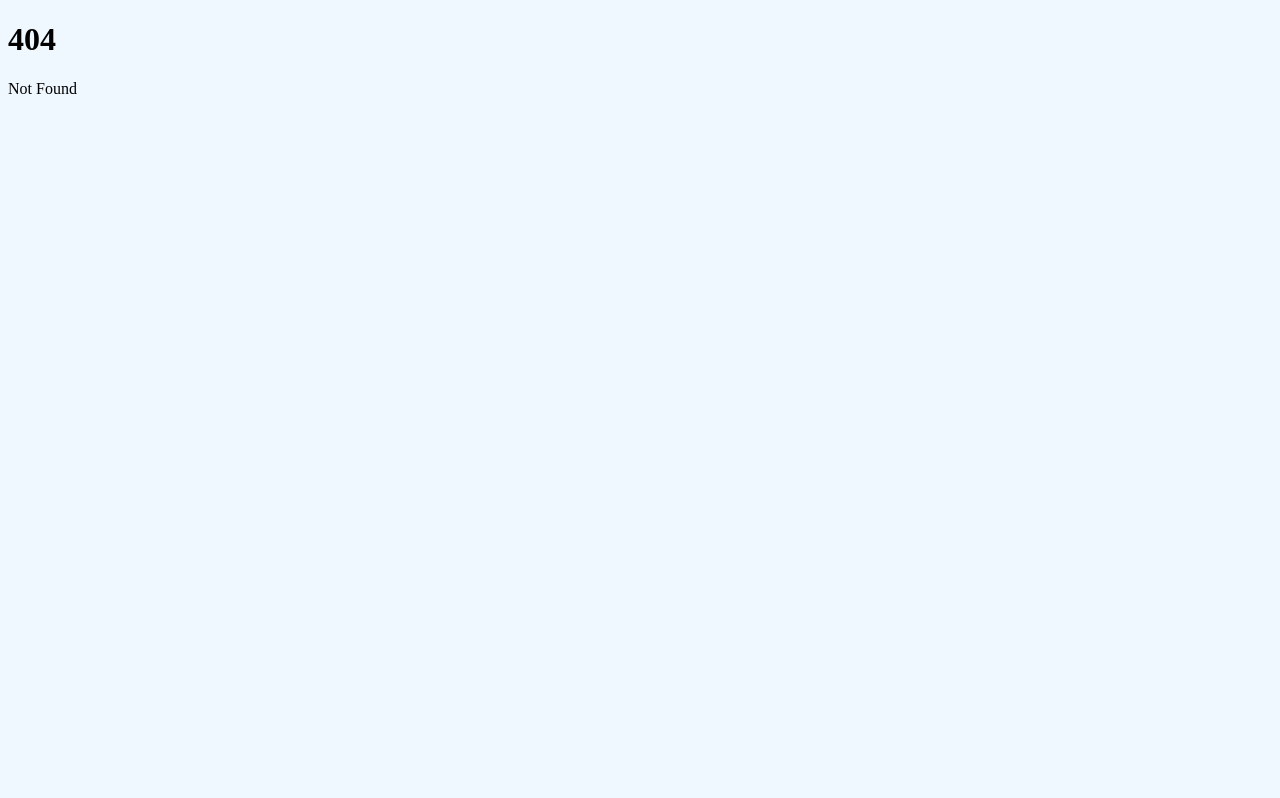
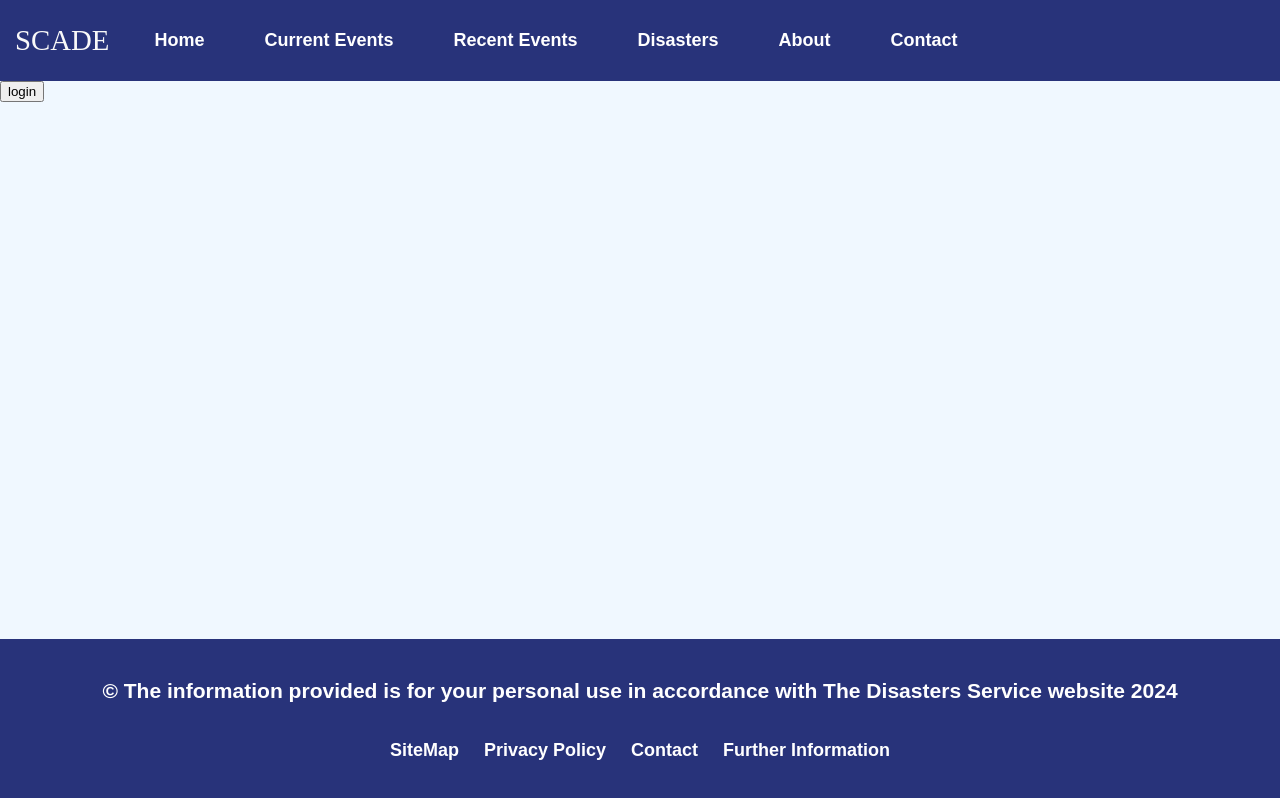
Before and after one commit to BIT-Studio-3/group-project-25-1-scade, a SvelteKit app: page /temp in a window 1280 px wide. Before the commit this address had no page. Built offline with nearby package versions, Linux system fonts and the light colour scheme.

Commit message:
feat(login): added a redirect on the main page and added a temporary login page

```diff
--- a/src/routes/(app)/+page.svelte
+++ b/src/routes/(app)/+page.svelte
@@ -13,6 +13,11 @@
   let month = String(currentTime.getMonth() + 1).padStart(2, '0');
   let year = currentTime.getFullYear();
   let formattedDate = `${day}/${month}/${year}`;
+
+  onMount(() => {
+		document.cookie = "user=exampleUser; path=/; max-age=86400"; // Expires in 1 day
+		console.log('User cookie set:', document.cookie);
+	});
 
   // Earthquake data variables
   let quakeTime = "";
--- /dev/null
+++ b/src/routes/(app)/temp/+page.server.js
@@ -0,0 +1,6 @@
+export const actions = {
+    login: async ({ cookies }) => {
+        cookies.set('user', 'user', { path: '/', maxAge: 86400 });
+        return { success: true };
+    }
+};
--- /dev/null
+++ b/src/routes/(app)/temp/+page.svelte
@@ -0,0 +1,3 @@
+<form method="POST" action="?/login">
+    <button class="login-button" formaction="?/login">login</button>
+</form>
```
